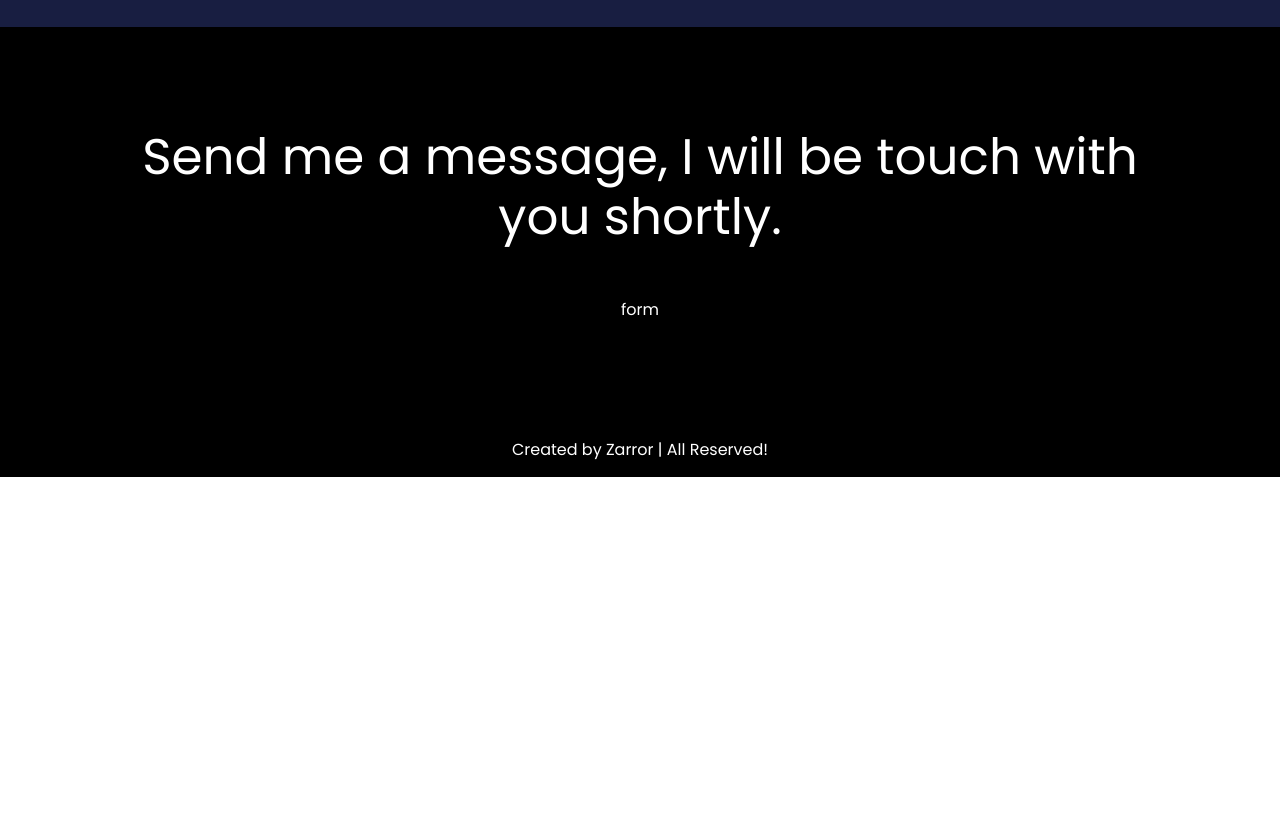
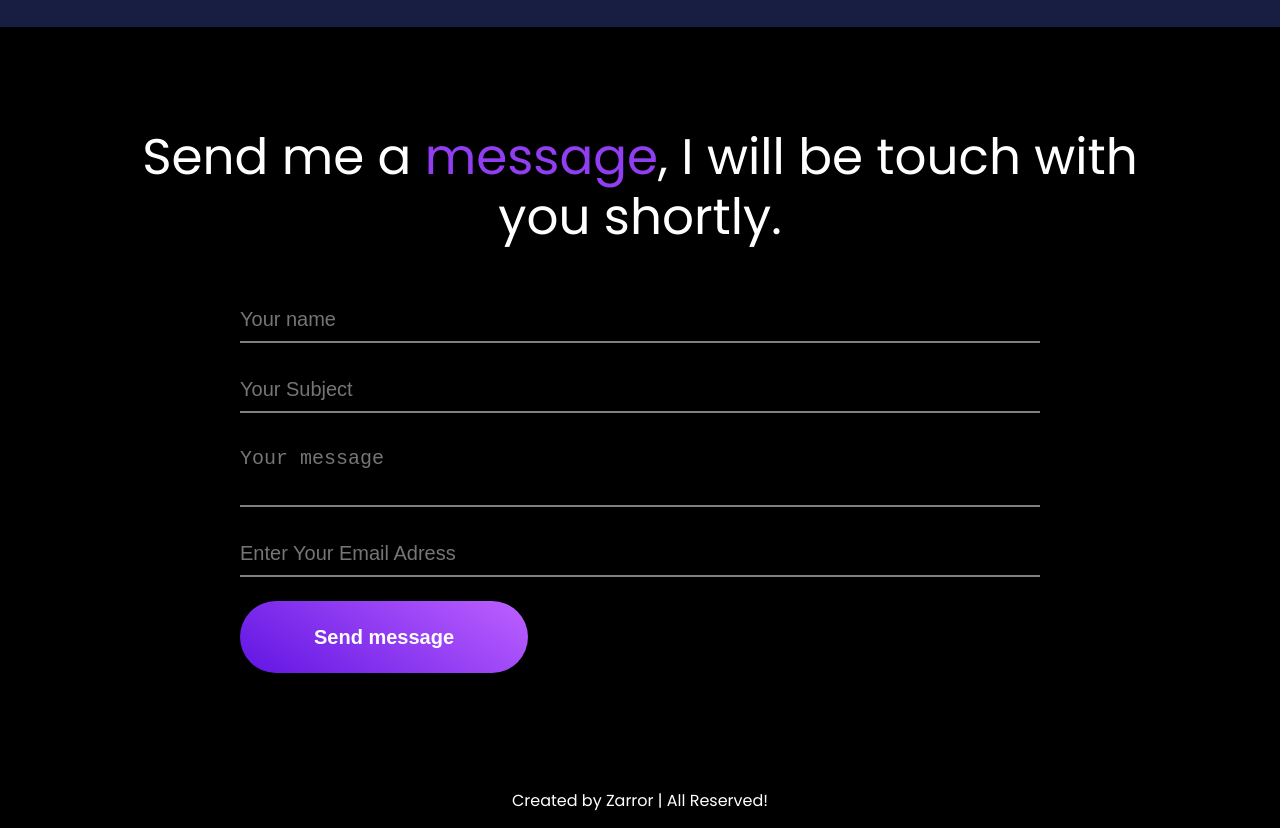
Before and after one commit to margogediv/portfolio-react, a React (Vite) app: page / in a window 1280 px wide. Shown: the part 2680-3508 px from the top of the page. Before the commit the page ends 3157 px from the top, so only its background shows below. Built offline with nearby package versions, Linux system fonts and the light colour scheme.

Commit message:
feat: added section Contact

```diff
--- a/src/layout/header/HeaderMenu.tsx
+++ b/src/layout/header/HeaderMenu.tsx
@@ -36,7 +36,8 @@ const Link = styled.a`
     color: #fff;
     transition: .2s linear;
 
-    &:hover {
+    &:hover,
+    &:focus {
         color: ${theme.colors.accentFont};
     }
 `
--- a/src/layout/sections/contact/Contact.tsx
+++ b/src/layout/sections/contact/Contact.tsx
@@ -1,14 +1,22 @@
 import styled from "styled-components";
 import {Container} from "../../../components/Container.tsx";
+import {theme} from "../../../assets/styles/Theme.ts";
+import {Button} from "../../../components/button/Button.tsx";
 
 export const Contact = () => {
     return (
         <ContactSection>
             <Container>
                 <ContactTitle>
-                    Send me a message, I will be touch with you shortly.
+                    Send me a <span>message</span>, I will be touch with you shortly.
                 </ContactTitle>
-                <ContactForm>form</ContactForm>
+                <ContactForm>
+                    <Field placeholder={"Your name"}/>
+                    <Field placeholder={"Your Subject"}/>
+                    <Field placeholder={"Your message"} as={"textarea"} />
+                    <Field placeholder={"Enter Your Email Adress"}/>
+                    <Button textButton={"Send message"} />
+                </ContactForm>
             </Container>
         </ContactSection>
     );
@@ -18,6 +26,10 @@ const ContactSection = styled.section`
     padding: 100px 0;
     background-color: #000;
     color: #fff;
+
+    span {
+        color: ${theme.colors.accentFont};
+    }
 `;
 
 const ContactTitle = styled.h3`
@@ -31,6 +43,36 @@ const ContactTitle = styled.h3`
     width: 100%;
 `;
 
-const ContactForm = styled.div`
+const ContactForm = styled.form`
+    max-width: 800px;
+    width: 100%;
+    display: flex;
+    flex-direction: column;
     text-align: center;
+    gap: 24px;
+    margin: 0 auto;
 `;
+
+const Field = styled.input`
+    font-size: 20px;
+    line-height: 24px;
+    padding: 10px 0;
+    background-color: transparent;
+    border: none;
+    border-bottom: 2px solid #FFFFFF80;
+    transition: .2s ease-in-out;
+    resize: none;
+
+    &::placeholder {
+        transition: .2s ease-in-out;
+    }
+
+    &:hover,
+    &:focus {
+        border-bottom: 2px solid #fff;
+
+        &::placeholder {
+            color: #fff;
+        }
+    }
+`;
--- a/src/layout/sections/workPlatform/WorkPlatform.tsx
+++ b/src/layout/sections/workPlatform/WorkPlatform.tsx
@@ -21,5 +21,4 @@ export const WorkPlatform = () => {
 const StyledPlatform = styled.section`
     background-color: #181E41;
     padding: 55px 15px 50px;
-
 `
```
